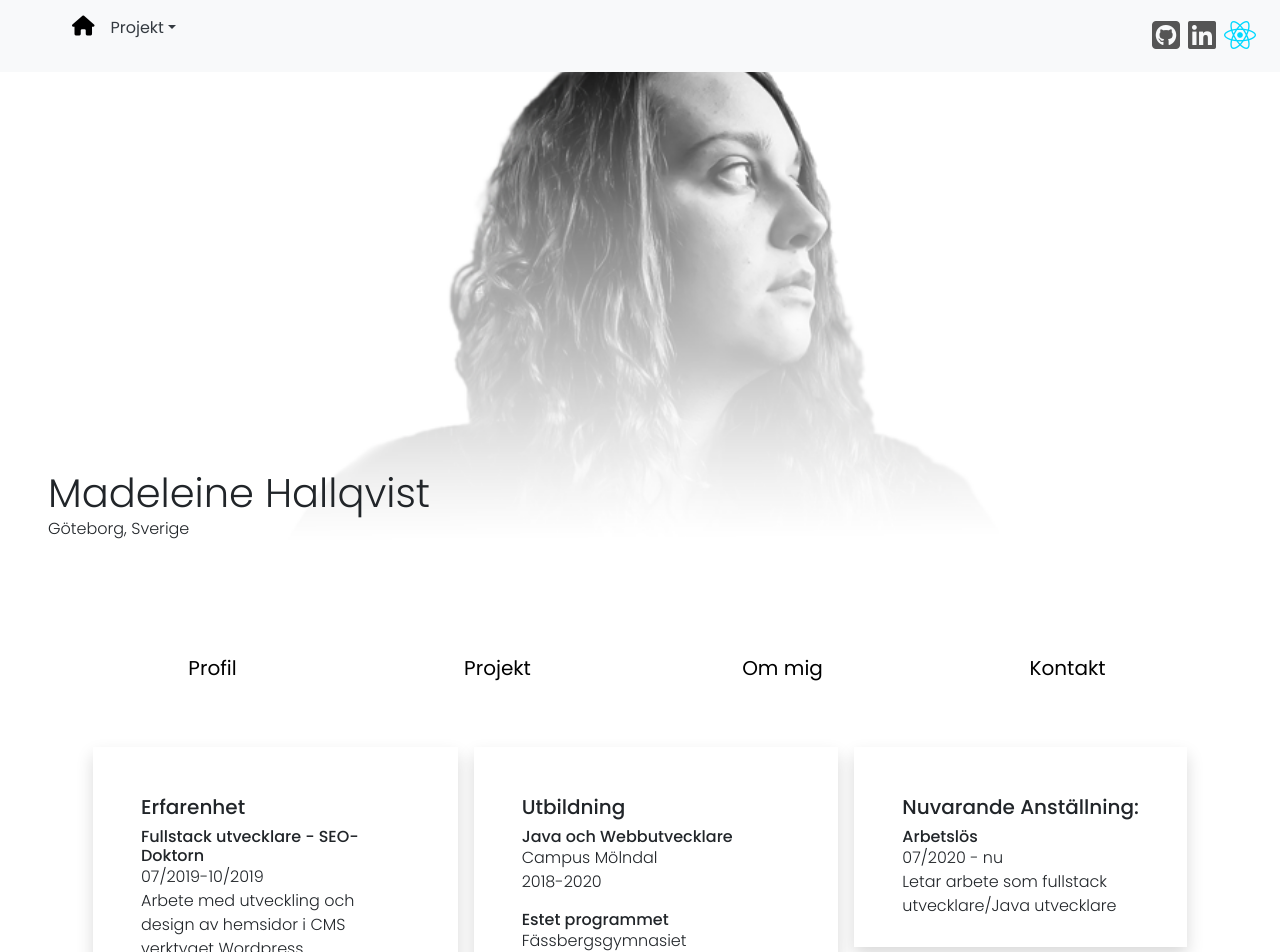
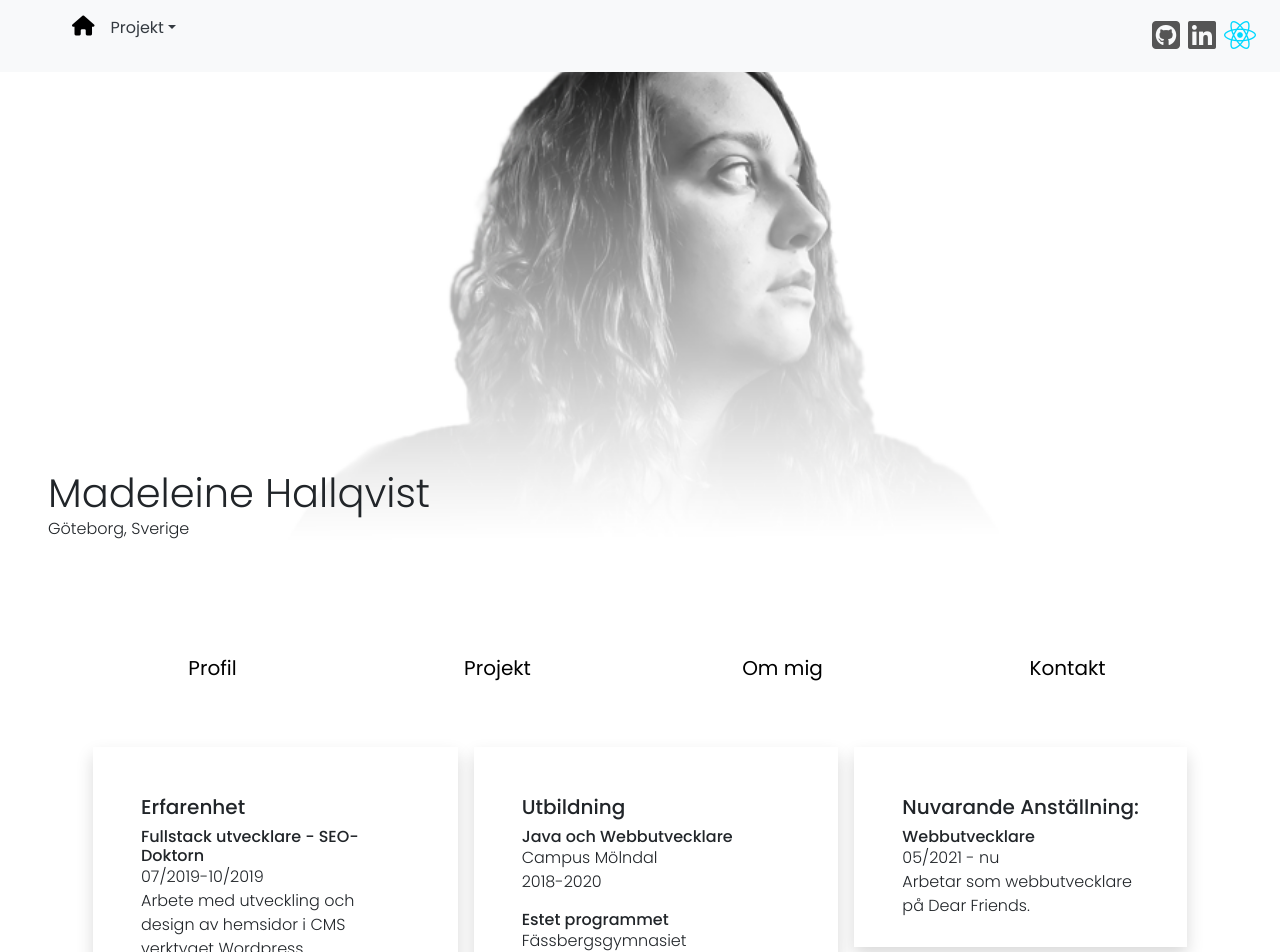
Before and after one commit to madde1/Movie-series-info-page, a React (Create React App) app: page / in a window 1280 px wide. Shown: the top 952 px of the page. Built offline with nearby package versions, Linux system fonts and the light colour scheme; some icons are missing; a web font is replaced by a local one.

Commit message:
Update text Landingpage

```diff
--- a/src/components/home-page/LandingHome.js
+++ b/src/components/home-page/LandingHome.js
@@ -58,9 +58,9 @@ class LandingHome extends Component{
                                 </div>
                                 <div id="profile-col1" className="col-s shadow p-5 m-2">
                                     <h5>Nuvarande Anställning:</h5>
-                                    <h6 className="mb-0">Arbetslös</h6>
-                                    <p className="font-weight-light mb-0">07/2020 - nu</p>
-                                    <p>Letar arbete som fullstack<br></br> utvecklare/Java utvecklare  </p>
+                                    <h6 className="mb-0">Webbutvecklare</h6>
+                                    <p className="font-weight-light mb-0">05/2021 - nu</p>
+                                    <p>Arbetar som webbutvecklare<br></br> på Dear Friends.  </p>
                                 </div>
                                 <div className="col-s shadow p-5 m-2 ">
                                     <h5>Färdigheter</h5>
```
